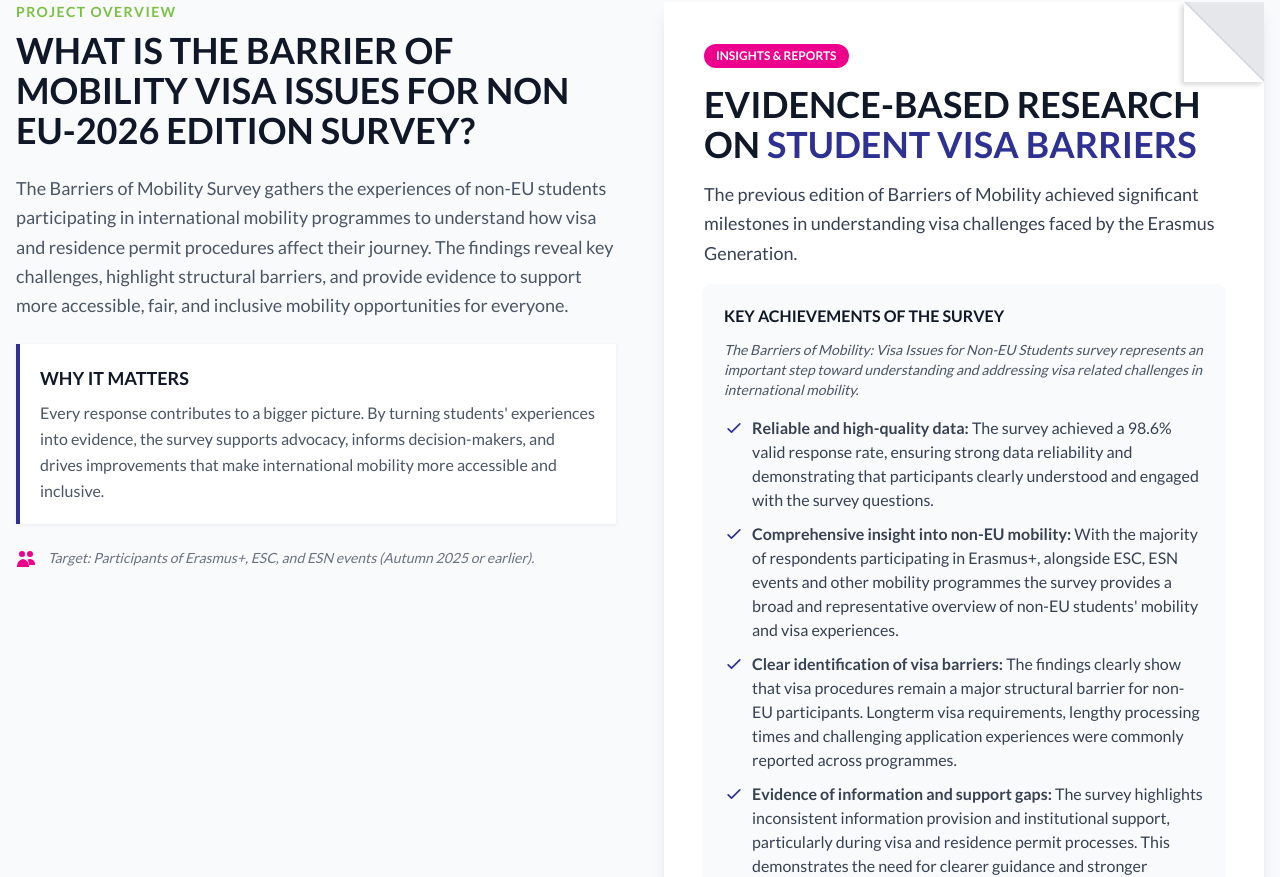
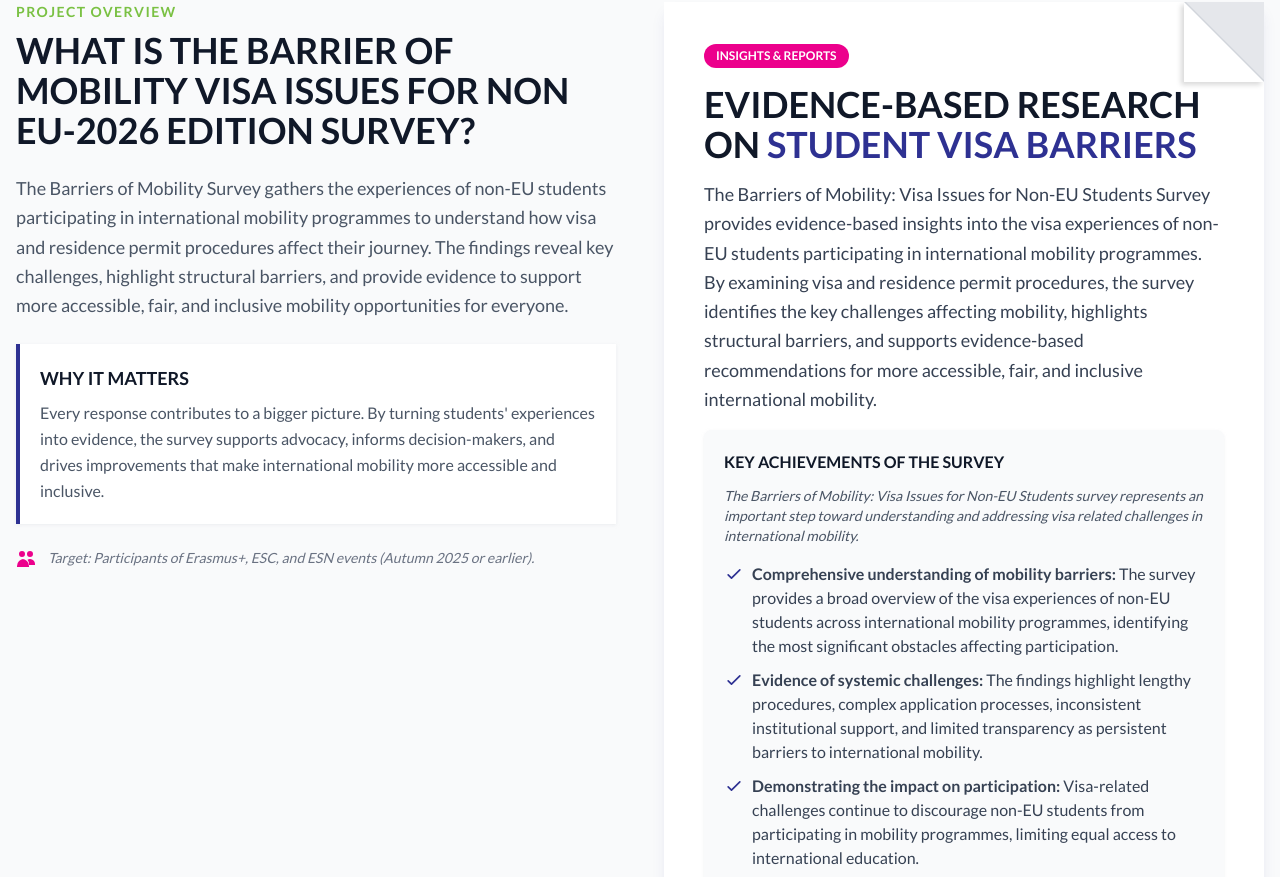
Before and after one commit to ESNTurkiye/esn-turkiye-ndc, a React (Vite) app: page / in a window 1280 px wide. Shown: the part 798-1675 px from the top of the page. Built offline with nearby package versions, Linux system fonts and the light colour scheme; a web font is replaced by a local one.

Commit message:
Update ProjectInfo report card content per feedback
- Shorten report description paragraph with evidence-based insights wording
- Reduce key achievements from 8 to 4 concise items covering barrier understanding, systemic challenges, participation impact, and policy advocacy

```diff
--- a/src/components/sections/ProjectInfo/ProjectInfoReportCard.tsx
+++ b/src/components/sections/ProjectInfo/ProjectInfoReportCard.tsx
@@ -32,9 +32,14 @@ export function ProjectInfoReportCard({
 
                     <div className="space-y-4 mb-6 sm:mb-8">
                         <p className="text-gray-700 text-sm sm:text-base md:text-lg leading-relaxed">
-                            The previous edition of Barriers of Mobility achieved significant
-                            milestones in understanding visa challenges faced by the Erasmus
-                            Generation.
+                            The Barriers of Mobility: Visa Issues for Non-EU Students Survey
+                            provides evidence-based insights into the visa experiences of
+                            non-EU students participating in international mobility
+                            programmes. By examining visa and residence permit procedures,
+                            the survey identifies the key challenges affecting mobility,
+                            highlights structural barriers, and supports evidence-based
+                            recommendations for more accessible, fair, and inclusive
+                            international mobility.
                         </p>
                         <KeyAchievementsList />
                     </div>
--- a/src/components/sections/ProjectInfo/projectInfoData.ts
+++ b/src/components/sections/ProjectInfo/projectInfoData.ts
@@ -28,14 +28,10 @@ export const DOCUMENT_CONFIG = {
 } as const;
 
 export const KEY_ACHIEVEMENTS = [
-    "Reliable and high-quality data: The survey achieved a 98.6% valid response rate, ensuring strong data reliability and demonstrating that participants clearly understood and engaged with the survey questions.",
-    "Comprehensive insight into non-EU mobility: With the majority of respondents participating in Erasmus+, alongside ESC, ESN events and other mobility programmes the survey provides a broad and representative overview of non-EU students' mobility and visa experiences.",
-    "Clear identification of visa barriers: The findings clearly show that visa procedures remain a major structural barrier for non-EU participants. Longterm visa requirements, lengthy processing times and challenging application experiences were commonly reported across programmes.",
-    "Evidence of information and support gaps: The survey highlights inconsistent information provision and institutional support, particularly during visa and residence permit processes. This demonstrates the need for clearer guidance and stronger institutional responsibility.",
-    "Increased visibility of visa rejection challenges: Key reasons for visa rejections such as insufficient documentation and financial concerns were identified, alongside a significant lack of transparency in rejection decisions. This underlines the need for fairer and clearer visa procedures.",
-    "Demonstrating the discouraging effect on mobility: A strong majority of participants agreed that visa related issues discourage non-EU students from applying to mobility programmes, directly affecting accessibility and equal participation in international education.",
-    "Data-driven foundation for advocacy: The survey provides evidence based insights that can support advocacy efforts, institutional improvements and policy discussions aimed at reducing mobility barriers for non-EU students.",
-    "Strengthening ESN's role in mobility equity: Through this research, ESN reinforces its role as a key stakeholder and advocate for inclusive mobility, amplifying the voices of non-EU students and contributing to more equitable international exchange opportunities.",
+    "Comprehensive understanding of mobility barriers: The survey provides a broad overview of the visa experiences of non-EU students across international mobility programmes, identifying the most significant obstacles affecting participation.",
+    "Evidence of systemic challenges: The findings highlight lengthy procedures, complex application processes, inconsistent institutional support, and limited transparency as persistent barriers to international mobility.",
+    "Demonstrating the impact on participation: Visa-related challenges continue to discourage non-EU students from participating in mobility programmes, limiting equal access to international education.",
+    "Supporting policy and advocacy: The results provide a strong evidence base for institutional improvements, policy discussions, and ESN's advocacy efforts to promote fairer, more accessible, and more inclusive mobility opportunities.",
 ] as const;
 
 export const TARGET_AUDIENCE =
```
